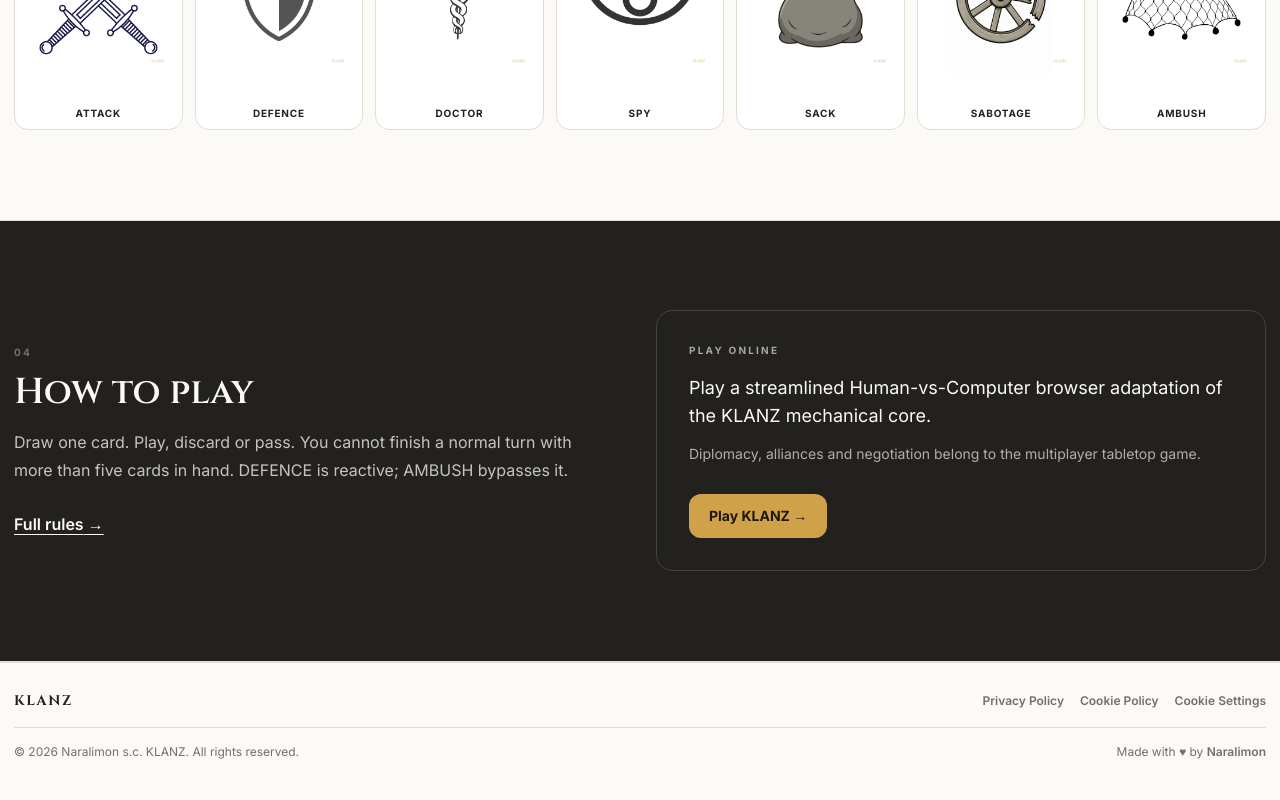
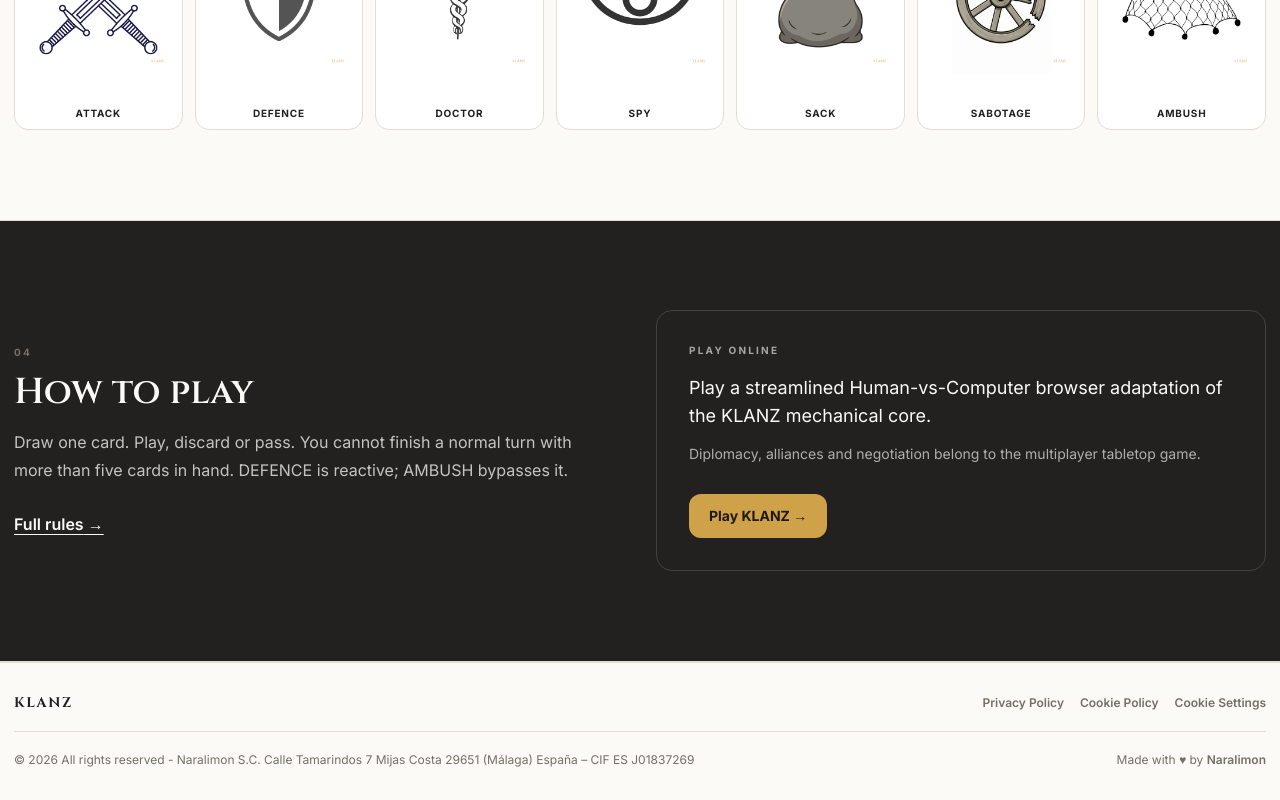
Before and after one commit to hubsienda/klans, a Next.js app: page / in a window 1280 px wide. Shown: the part 2329-3129 px from the top of the page. Built offline with nearby package versions, Linux system fonts and the light colour scheme.

Commit message:
Update global legal footer

```diff
--- a/components/SiteFooter.tsx
+++ b/components/SiteFooter.tsx
@@ -1,6 +1,7 @@
 'use client';
 
 import Link from 'next/link';
+import { COMPANY_ADDRESS_INLINE, COMPANY_CIF, COMPANY_NAME } from '@/lib/legal';
 import type { Language } from '@/lib/types';
 import { useConsent } from './ConsentProvider';
 
@@ -12,18 +13,18 @@ export function SiteFooter({ language }: { language: Language }) {
         privacy: 'Privacy Policy',
         cookies: 'Cookie Policy',
         settings: 'Cookie Settings',
-        copyright: `© ${currentYear} Naralimon s.c. KLANZ. All rights reserved.`,
       }
     : {
         privacy: 'Política de Privacidad',
         cookies: 'Política de Cookies',
         settings: 'Configurar cookies',
-        copyright: `© ${currentYear} Naralimon s.c. KLANZ. Todos los derechos reservados.`,
       };
+
+  const legalLine = `© ${currentYear} All rights reserved - ${COMPANY_NAME} ${COMPANY_ADDRESS_INLINE} – CIF ${COMPANY_CIF}`;
 
   return (
     <footer className="border-t border-[var(--line)] py-7">
-      <div className="site-container flex flex-col gap-4 text-xs text-[var(--muted)]">
+      <div className="site-container flex flex-col gap-4 text-xs leading-6 text-[var(--muted)]">
         <div className="flex flex-col gap-4 md:flex-row md:items-center md:justify-between">
           <strong className="font-cinzel text-sm tracking-[0.12em] text-[var(--ink)]">KLANZ</strong>
           <nav className="flex flex-wrap items-center gap-x-4 gap-y-2" aria-label={language === 'en' ? 'Legal links' : 'Enlaces legales'}>
@@ -32,9 +33,9 @@ export function SiteFooter({ language }: { language: Language }) {
             <button type="button" className="text-link text-left" onClick={openPreferences}>{copy.settings}</button>
           </nav>
         </div>
-        <div className="flex flex-col gap-2 border-t border-[var(--line)] pt-4 sm:flex-row sm:items-center sm:justify-between">
-          <span>{copy.copyright}</span>
-          <span>
+        <div className="grid gap-2 border-t border-[var(--line)] pt-4 md:grid-cols-[minmax(0,1fr)_auto] md:items-start md:gap-6">
+          <span className="min-w-0 break-words">{legalLine}</span>
+          <span className="whitespace-normal md:text-right">
             Made with <span aria-label="heart">♥</span> by{' '}
             <a className="text-link" href="https://naralimon.com" target="_blank" rel="noopener noreferrer">Naralimon</a>
           </span>
```
